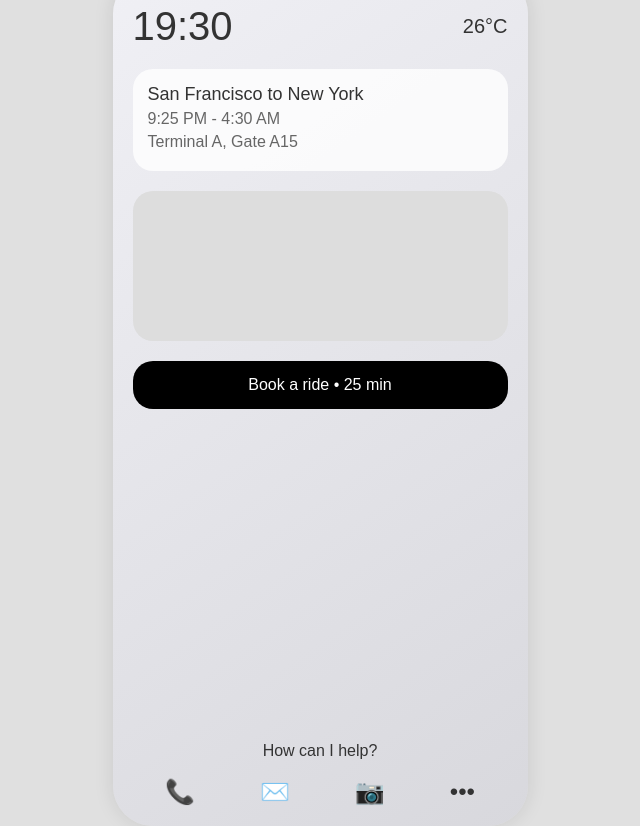
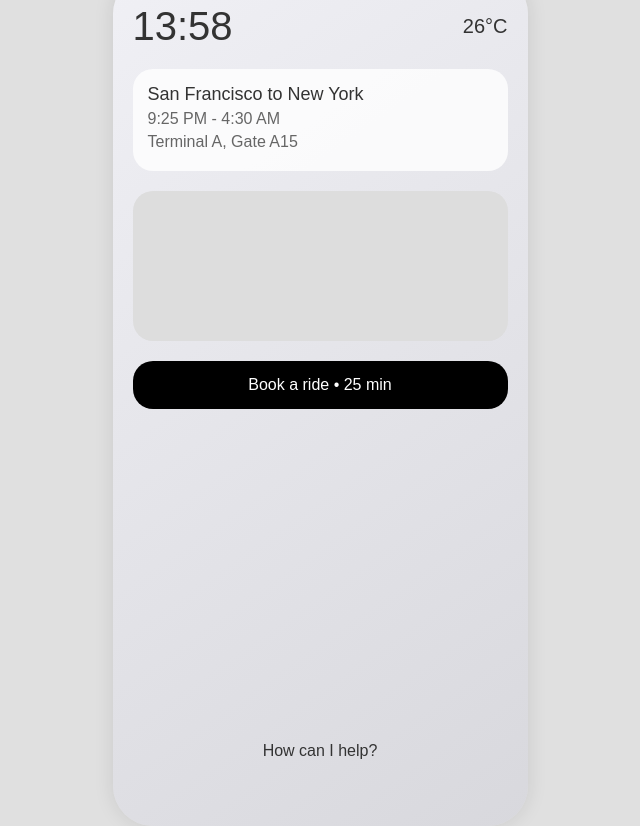
Before and after one commit to enabeteleazar/AI-Interface, a plain HTML site: page index.html in a window 1280 px wide. Shown: the whole page, without its empty margins (320-960 px from the left). Drawn offline with Linux system fonts and the light colour scheme.

Commit message:
Update index.html
ajout de la fucntion heure reel

```diff
--- a/index.html
+++ b/index.html
@@ -3,18 +3,21 @@
 <head>
     <meta charset="UTF-8">
     <meta name="viewport" content="width=device-width, initial-scale=1.0">
-    <title>Interface AI</title>
+    <title>AI Interface</title>
     <link rel="stylesheet" href="style.css">
 </head>
 <body>
     <div class="phone">
-        <div class="time-weather">
-            <div class="time">19:30</div>
-            <div class="weather">
-                <div class="weather-icon"></div>
-                <div>26°C</div>
+        <div class="StatusBar">
+            <div class="time-weather">
+                <div class="time" id="time">--:--</div>
+                <div class="weather">
+                    <div>26°C</div>
+                </div>
             </div>
         </div>
+
+
         <div class="flight-info">
             <h2>San Francisco to New York</h2>
             <p>9:25 PM - 4:30 AM</p>
@@ -25,12 +28,11 @@
         <div class="footer">
             <p>How can I help?</p>
         </div>
-        <div class="icons">
-            <div class="icon">📞</div>
-            <div class="icon">✉️</div>
-            <div class="icon">📷</div>
-            <div class="icon">•••</div>
-        </div>
-    </div>
+
+    </div> <!-- Fin div-Phone -->
+
+    <!-- Inclusion du script JavaScript -->
+    <script src="script.js"></script>
+    <script src="time.js"></script>
 </body>
 </html>
```
